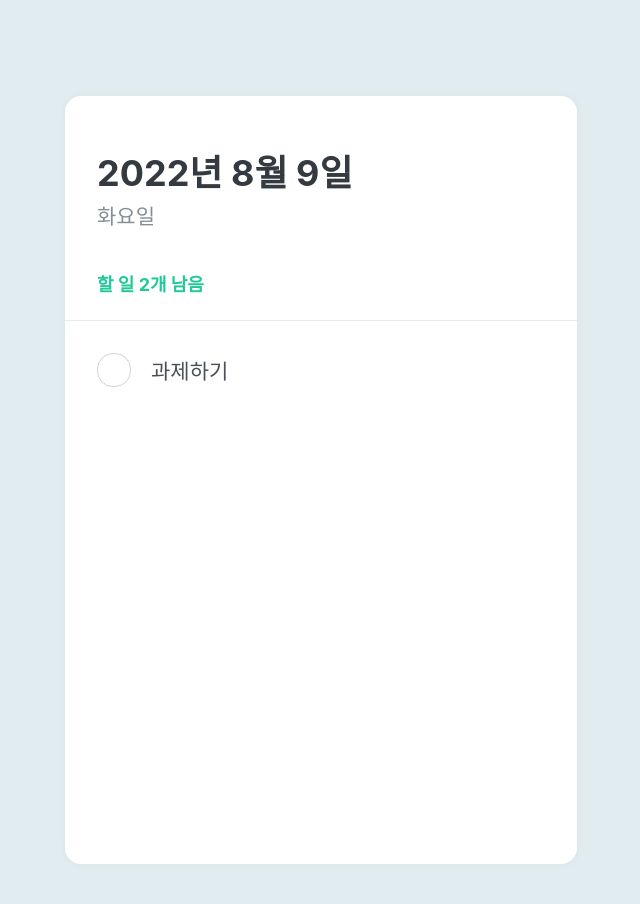
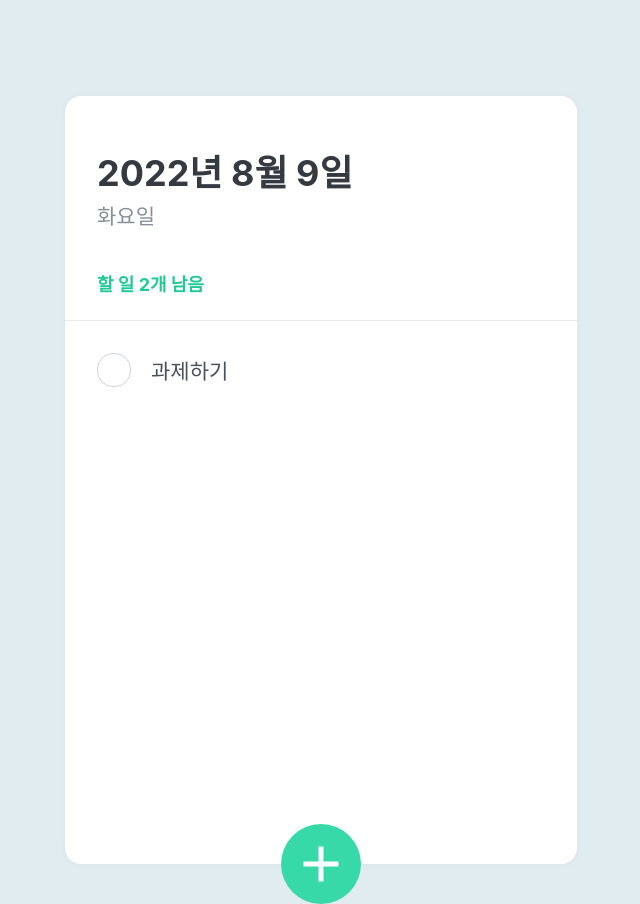
Before and after one commit to purple402/myTodo-ts, a React (Create React App) app: page / in a window 1280 px wide. Shown: the whole page, without its empty margins (319-959 px from the left). Built offline with nearby package versions, Linux system fonts and the light colour scheme.

Commit message:
Create TodoCreate component

```diff
--- a/src/App.tsx
+++ b/src/App.tsx
@@ -1,6 +1,6 @@
 import React from 'react';
 import { createGlobalStyle } from 'styled-components';
-import { TodoTemplate, TodoHead, TodoList } from './components';
+import { TodoTemplate, TodoHead, TodoList, TodoCreate } from './components';
 
 const GlobalStyle = createGlobalStyle`
 body {
@@ -14,6 +14,7 @@
       <TodoTemplate>
         <TodoHead />
         <TodoList />
+        <TodoCreate />
       </TodoTemplate>
     </>
   );
--- /dev/null
+++ b/src/components/TodoCreate.tsx
@@ -0,0 +1,93 @@
+import React, { useState } from 'react';
+import styled, { css } from 'styled-components';
+import { MdAdd } from 'react-icons/md';
+
+const CircleButton = styled.button<{ open: boolean }>`
+  background: #38d9a9;
+  &:hover {
+    background: #63e6be;
+  }
+  &:active {
+    background: #20c997;
+  }
+
+  z-index: 5;
+  cursor: pointer;
+  width: 80px;
+  height: 80px;
+  border-radius: 50%;
+  border: none;
+  outline: none;
+  display: flex;
+  align-items: center;
+  justify-content: center;
+  font-size: 60px;
+  position: absolute;
+  left: 50%;
+  bottom: 0px;
+  transform: translate(-50%, 50%);
+  color: white;
+
+  transition: 0.125s all ease-in;
+  ${(props) =>
+    props.open &&
+    css`
+      background: #ff6b6b;
+      &:hover {
+        background: #ff8787;
+      }
+      &:active {
+        background: #fa5252;
+      }
+      transform: translate(-50%, 50%) rotate(45deg);
+    `}
+`;
+
+const InsertFormPositioner = styled.div`
+  width: 100%;
+  bottom: 0;
+  left: 0;
+  position: absolute;
+`;
+
+const InsertForm = styled.div`
+  background: #f8f9fa;
+  padding: 32px;
+  padding-bottom: 72px;
+  border-bottom-left-radius: 16px;
+  border-bottom-right-radius: 16px;
+  border-top: 1px solid #e9ecef;
+`;
+
+const Input = styled.input`
+  padding: 12px;
+  border-radius: 4px;
+  border: 1px solid #dee2e6;
+  width: 100%;
+  outline: none;
+  font-size: 18px;
+  box-sizing: border-box;
+`;
+
+function TodoCreate() {
+  const [open, setOpen] = useState(false);
+
+  const onToggle = () => setOpen(!open);
+
+  return (
+    <>
+      {open && (
+        <InsertFormPositioner>
+          <InsertForm>
+            <Input autoFocus placeholder="할 일을 입력 후, Enter를 누르세요" />
+          </InsertForm>
+        </InsertFormPositioner>
+      )}
+      <CircleButton onClick={onToggle} open={open}>
+        <MdAdd />
+      </CircleButton>
+    </>
+  );
+}
+
+export default TodoCreate;
--- a/src/components/index.tsx
+++ b/src/components/index.tsx
@@ -1,5 +1,6 @@
 import TodoTemplate from './TodoTemplate';
 import TodoHead from './TodoHead';
 import TodoList from './TodoList';
+import TodoCreate from './TodoCreate';
 
-export { TodoTemplate, TodoHead, TodoList };
+export { TodoTemplate, TodoHead, TodoList, TodoCreate };
```
